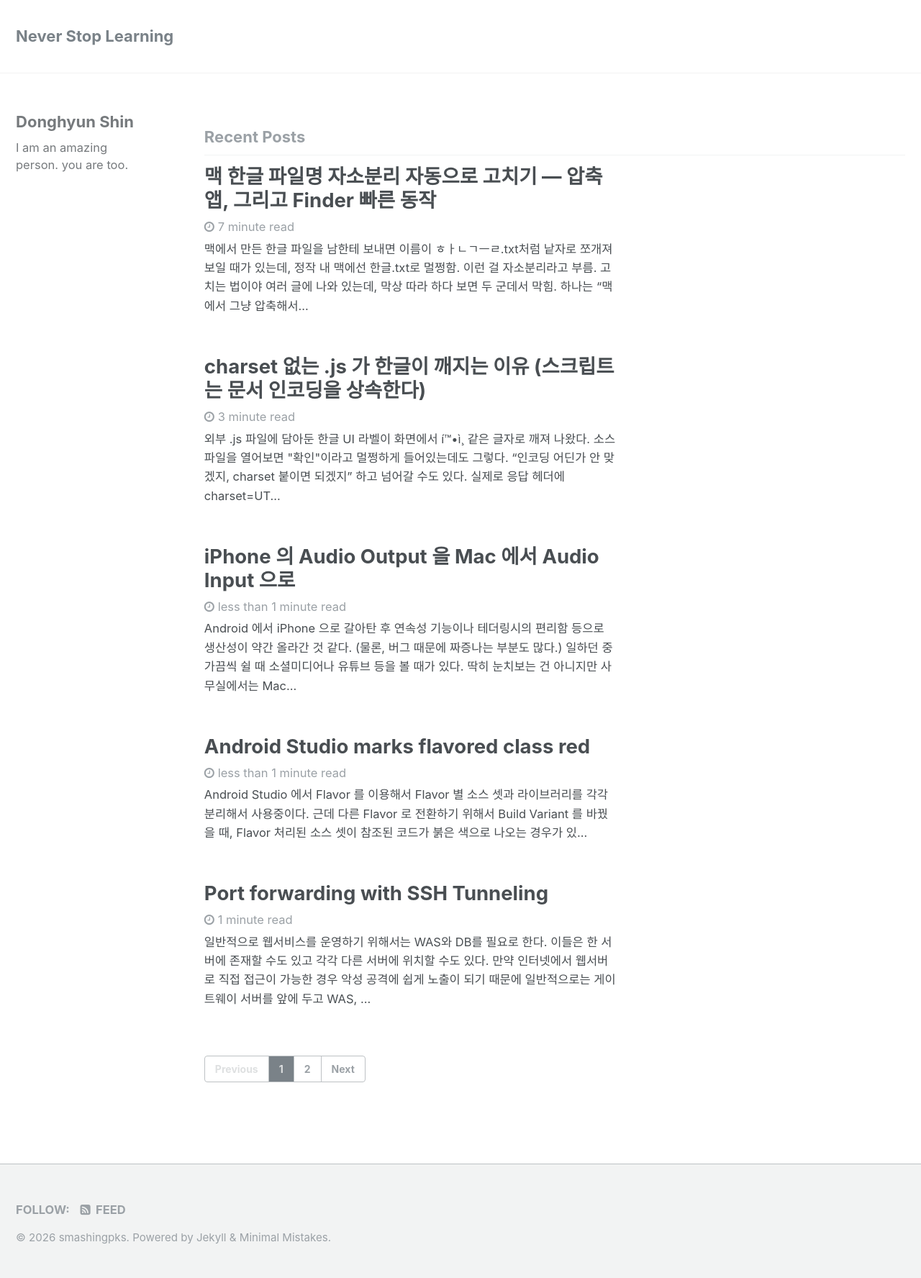
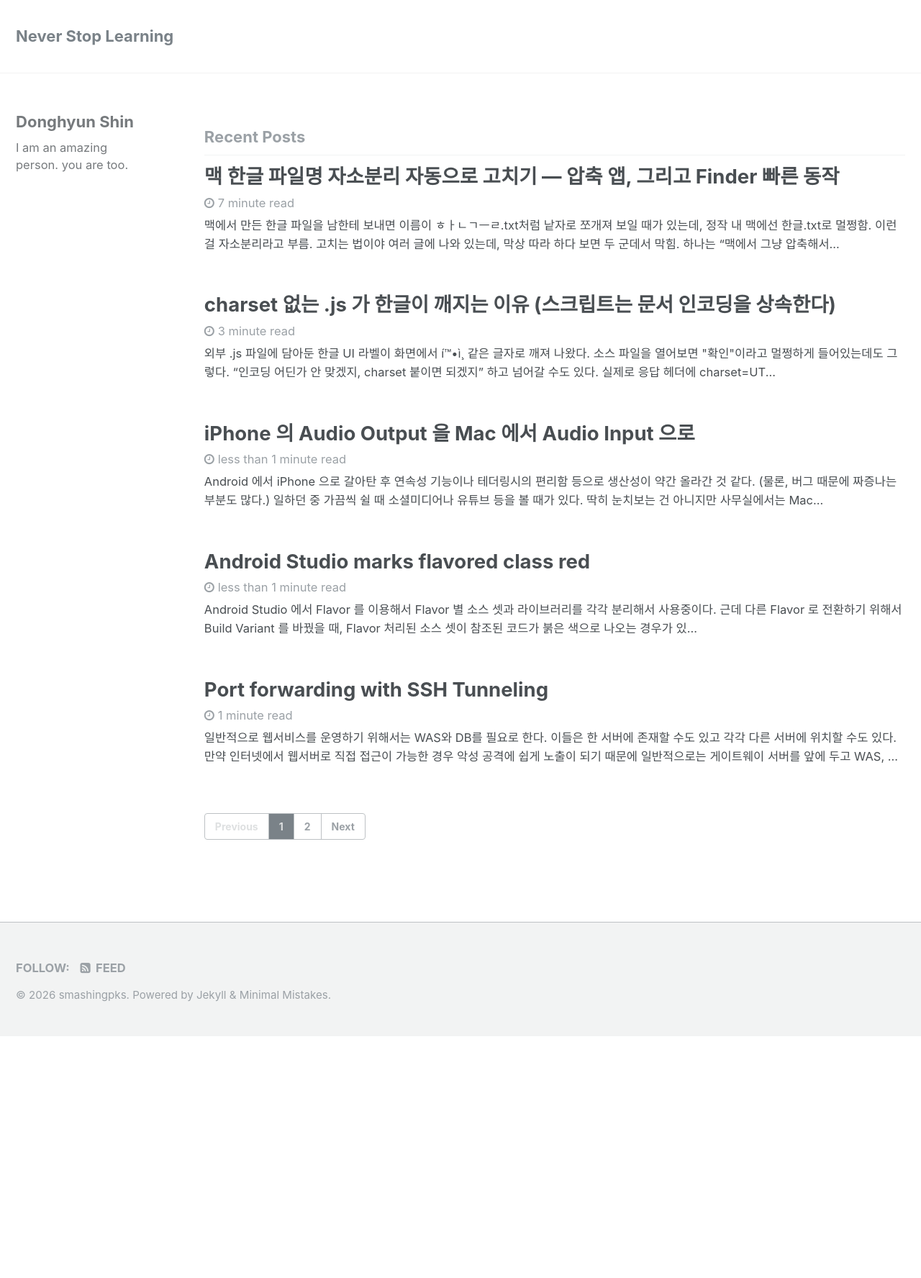
Before and after one commit to smashingpks/smashingpks.github.com, a Jekyll site: the page built from index.html, in a window 1280 px wide. Shown: the whole page at 72% size. Built offline with Jekyll 4.4.1, drawn with Linux system fonts in a browser that asks for light colours; the list of posts is cut into pages by our own code; after the commit the page ends 1440 px from its top, so only the background shows below that.

Commit message:
글 목록 폭 넓히기 (없는 오른쪽 사이드바 자리 제거)
홈·태그·카테고리 목록의 .list__item 에 오른쪽 사이드바 자리를 비워두는
padding-right(200/300/400px)가 걸려 있었는데, 이 페이지들엔 오른쪽
사이드바가 없어서 그냥 빈 공간이었다. 왼쪽 프로필 사이드바로 이미 한 번
좁아진 폭이 또 깎여 제목이 불필요하게 두 줄로 접혔다.

1440px 기준 글 폭 574 → 974px. 관련 글 목록은 grid 타입이라 영향 없음.

Co-Authored-By: Claude Opus 5 (1M context) <noreply@anthropic.com>

```diff
--- a/_sass/_archive.scss
+++ b/_sass/_archive.scss
@@ -83,17 +83,7 @@
    ========================================================================== */
 
 .list__item {
-  @include breakpoint($medium) {
-    padding-right: $right-sidebar-width-narrow;
-  }
-
-  @include breakpoint($large) {
-    padding-right: $right-sidebar-width;
-  }
-
-  @include breakpoint($x-large) {
-    padding-right: $right-sidebar-width-wide;
-  }
+  /* 목록 페이지엔 오른쪽 사이드바가 없어서 그 자리를 비워둘 필요가 없음 */
 
   .page__meta {
     margin: 0 0 4px;
```
